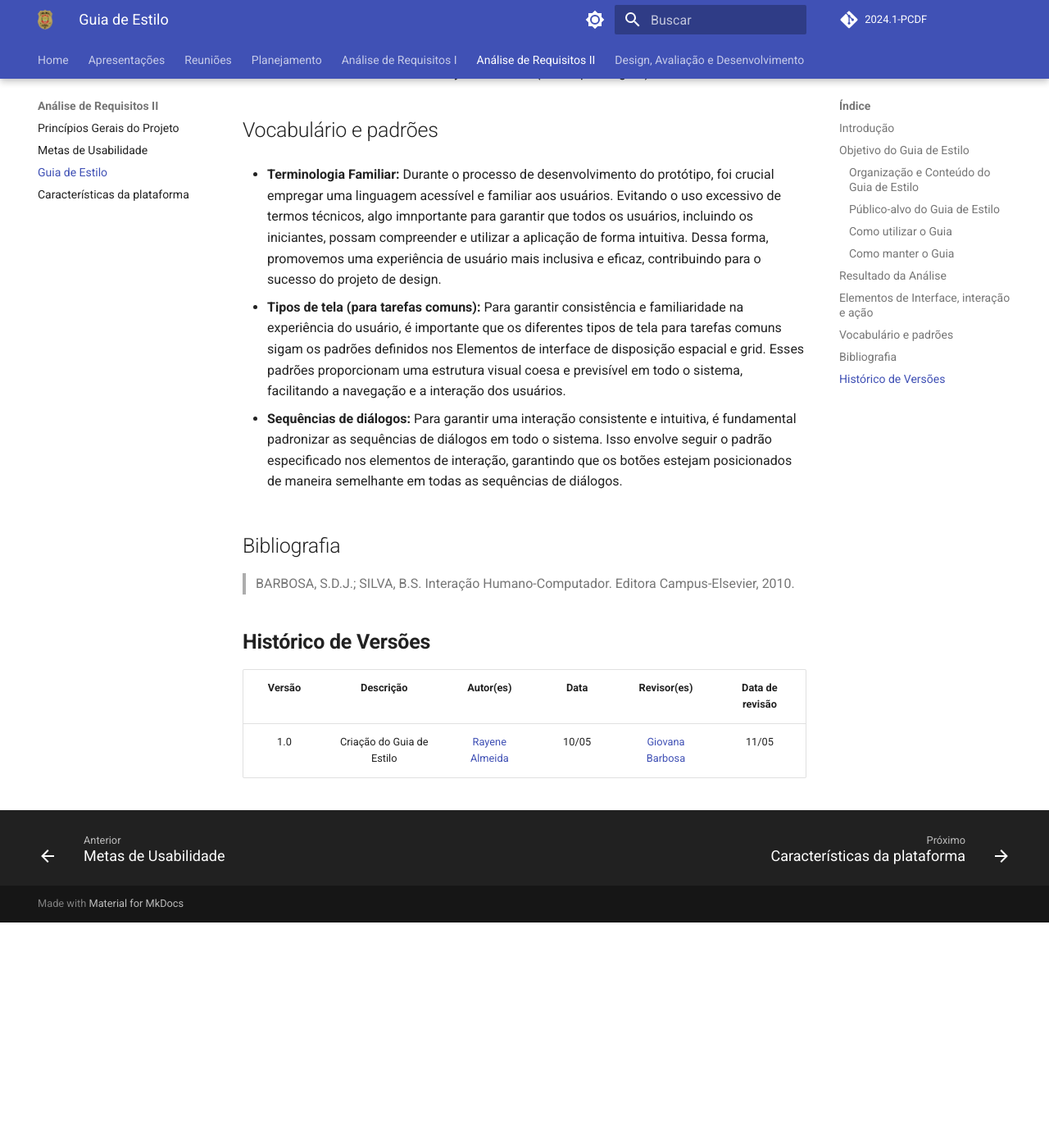
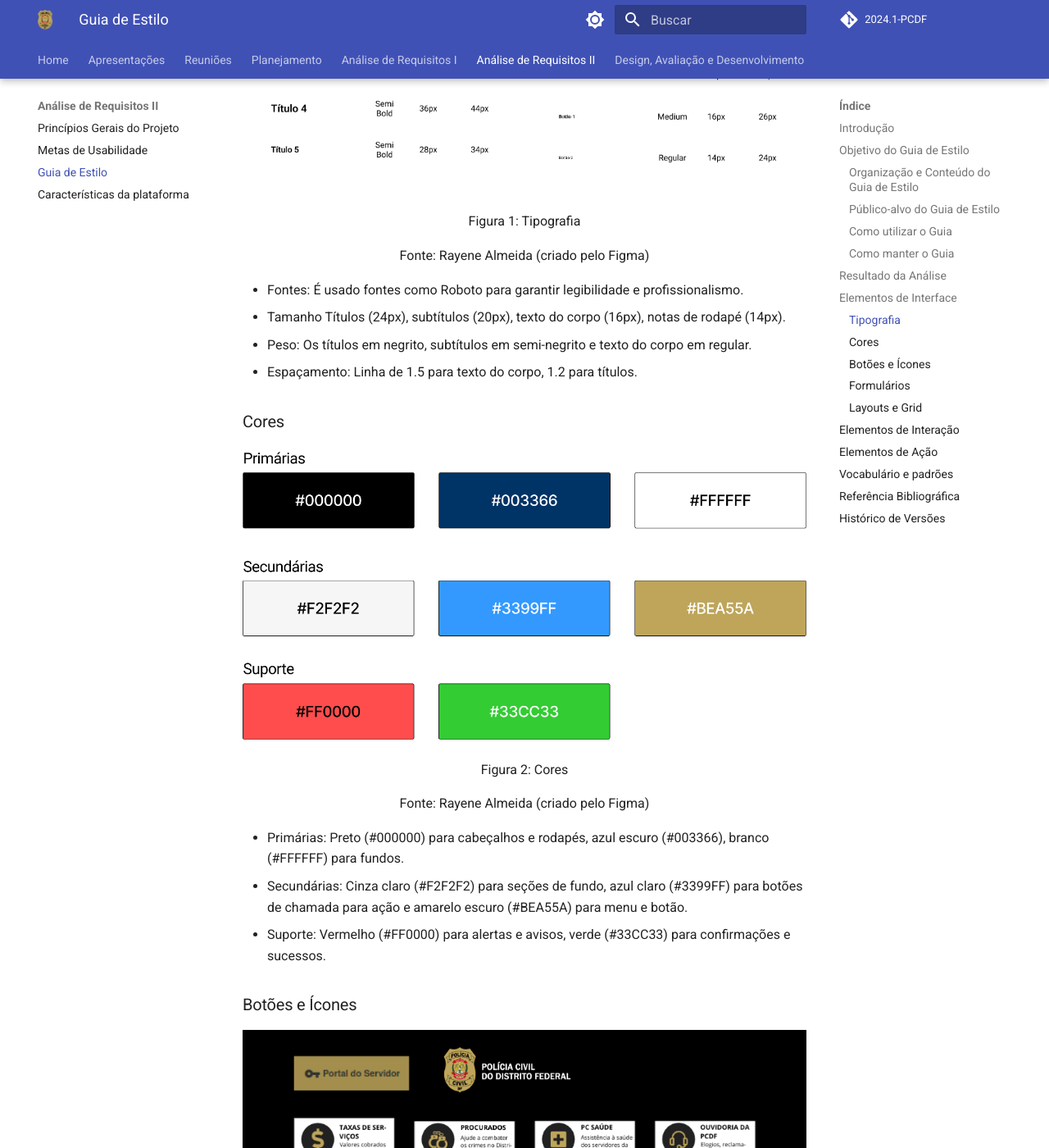
Before and after one commit to Interacao-Humano-Computador/2024.1-PCDF, an MkDocs documentation site: the page built from docs/analise_requisitos2/guia_estilo.md, in a window 1280 px wide and 1400 px high, scrolled down 2131 px. Shown: the whole window at 82% size. Built offline with MkDocs 1.6.1 and Material for MkDocs 9.7.7, drawn with Linux system fonts in a browser that asks for light colours; comment, search, counter and statistics services are not loaded; before the commit the page ends 3256 px from its top, so only the background shows below that; some of the changed text lies outside the part shown.

Commit message:
Correções iniciais guia de estilo

```diff
--- a/docs/analise_requisitos2/guia_estilo.md
+++ b/docs/analise_requisitos2/guia_estilo.md
@@ -25,17 +25,85 @@
 ## Resultado da Análise
 Os usuários acessam o site PCDF por diferentes dispositivos, computadores sendo eles desktops ou notebooks e dispositivos móveis. Neste contexto, é importante projetar e desenvolver a interface do site levando em consideração a responsividade.
 
-## Elementos de Interface, interação e ação
-Aqui se apresenta os elementos sobre design de telas, visualização de informações, disposição espacial e grid, elementos de interface, janelas, tipografia, símbolos, logo e cores que foram elaborados pela ferramenta Figma. Respresentados na Figura 1 abaixo:
-<div>
-    <p style="text-align: center">
-        <a href="https://www.figma.com/file/tccrBi93oA5K3m9AtjJLuk/Untitled?type=design&node-id=0%3A1&mode=design&t=dtWw4x4wgTHq9QT0-1">
-            <img src="../../assets/Analise_Requisitos/guiadeestilo.png" alt="ababaab" style="border-radius: 5%; width: 800px;"/>
-        </a>
-    </p>
-    <p style="text-align: center">Figura 1: Guia de estilo</p>
-    <p style="text-align: center">Fonte: Rayene Almeida (criado pelo Figma)</p>
+## Elementos de Interface
+Um guia de estilo de interfaceé um conjunto de padrões e diretrizes que garantem a consistência visual e funcional de uma aplicação ou website.
+
+### Tipografia
+
+<img title="a title" alt="janelas e Grid" src="../../assets/Analise_Requisitos/Tipografia.png" width="100%">
+<div align="center">
+<p style="text-align: center">Figura 1: Tipografia</p>
+<p style="text-align: center">Fonte: Rayene Almeida (criado pelo Figma)</p>
 </div>
+
+- Fontes: É usado fontes como Roboto para garantir legibilidade e profissionalismo.
+- Tamanho Títulos (24px), subtítulos (20px), texto do corpo (16px), notas de rodapé (14px).
+- Peso: Os títulos em negrito, subtítulos em semi-negrito e texto do corpo em regular.
+- Espaçamento: Linha de 1.5 para texto do corpo, 1.2 para títulos.
+
+
+### Cores
+
+<img title="a title" alt="janelas e Grid" src="../../assets/Analise_Requisitos/Cores.png" width="100%">
+<div align="center">
+<p style="text-align: center">Figura 2: Cores</p>
+<p style="text-align: center">Fonte: Rayene Almeida (criado pelo Figma)</p>
+</div>
+
+- Primárias: Preto (#000000) para cabeçalhos e rodapés, azul escuro (#003366), branco (#FFFFFF) para fundos.
+- Secundárias: Cinza claro (#F2F2F2) para seções de fundo, azul claro (#3399FF) para botões de chamada para ação e amarelo escuro (#BEA55A) para menu e botão.
+- Suporte: Vermelho (#FF0000) para alertas e avisos, verde (#33CC33) para confirmações e sucessos.
+
+### Botões e Ícones
+
+<img title="a title" alt="janelas e Grid" src="../../assets/Analise_Requisitos/botoes.png" width="100%">
+<div align="center">
+<p style="text-align: center">Figura 3: Botões</p>
+<p style="text-align: center">Fonte: Rayene Almeida (criado pelo Figma)</p>
+</div>
+
+Estilo: Bordas arredondadas com 4px de raio, sombra sutil para elevação.
+
+**Ícones:**Ícones lineares simples, utilizando a biblioteca FontAwesome ou similar. Tamanho 24px para ícones em botões, 20px para ícones em listas ou navegação.
+
+### Formulários
+
+<img title="a title" alt="janelas e Grid" src="../../assets/Analise_Requisitos/formulario.png" width="100%">
+<div align="center">
+<p style="text-align: center">Figura 4: Formulários</p>
+<p style="text-align: center">Fonte: site PCDF</p>
+</div>
+
+- Campos de Entrada: Bordas cinza claro (#CCCCCC), foco com borda azul (#3399FF).
+- Botões de Rádio e Caixas de Seleção: Azul escuro para itens selecionados, cinza para não selecionados.
+- Drop-downs: Fundo branco, borda cinza claro, setas em azul escuro.
+
+### Layouts e Grid
+
+- Estrutura: Grid de 12 colunas com espaçamento de 24px entre colunas.
+- Margens e Padding: Margens de 16px em dispositivos móveis, 24px em tablets, 32px em desktops.
+- Responsividade: Adaptável a diferentes tamanhos de tela com pontos de quebra específicos.
+<img title="a title" alt="janelas e Grid" src="../../assets/Analise_Requisitos/Grid1.png" width="100%">
+<div align="center">
+<p style="text-align: center">Figura 5: Grid página inicial</p>
+<p style="text-align: center">Fonte: Figma e site PCDF</p>
+</div>
+
+<img title="a title" alt="janelas e Grid" src="../../assets/Analise_Requisitos/Grid2.png" width="100%">
+<div align="center">
+<p style="text-align: center">Figura 6: Grid página de seleção</p>
+<p style="text-align: center">Fonte: Figma e site PCDF</p>
+</div>
+
+<img title="a title" alt="janelas e Grid" src="../../assets/Analise_Requisitos/Grid3.png" width="100%">
+<div align="center">
+<p style="text-align: center">Figura 7: Grid página de formulário</p>
+<p style="text-align: center">Fonte: Figma e site PCDF</p>
+</div>
+
+## Elementos de Interação
+
+## Elementos de Ação
 
 
 ## Vocabulário e padrões
@@ -46,11 +114,13 @@
 - **Sequências de diálogos:** Para garantir uma interação consistente e intuitiva, é fundamental padronizar as sequências de diálogos em todo o sistema. Isso envolve seguir o padrão especificado nos elementos de interação, garantindo que os botões estejam posicionados de maneira semelhante em todas as sequências de diálogos.
 
 
-## Bibliografia
+## Referência Bibliográfica
 > BARBOSA, S.D.J.; SILVA, B.S. Interação Humano-Computador. Editora Campus-Elsevier, 2010.
+> MARCUS, A. Graphic design for electronic documents and user interfaces. Association for Computing Machinery, New York, NY, USA, 1991.
 
 ## **Histórico de Versões**
 
 |     Versão       |     Descrição      |      Autor(es)      | Data           |  Revisor(es)          |Data de revisão|
 | :----------------------------------------------------------: | :-------------------------------: | :-------------------------------------------------: | :-------------------------------: |  :-------------------------------: | :-------------------------------: |
 | 1.0 | Criação do Guia de Estilo | [Rayene Almeida](https://github.com/rayenealmeida) | 10/05 | [Giovana Barbosa](https://github.com/gio221)   |11/05 |
+| 1.1 | Correção do Guia de Estilo | [Rayene Almeida](https://github.com/rayenealmeida) | 17/05 |   |  |
```
Also changed, not shown: docs/design/Nivel1/stroyboard/stroryboar.md (+2 -1 lines), docs/assets/Analise_Requisitos/Cores.png (added), docs/assets/Analise_Requisitos/Grid1.png (added), docs/assets/Analise_Requisitos/Grid2.png (added), docs/assets/Analise_Requisitos/Grid3.png (added), docs/assets/Analise_Requisitos/Tipografia.png (added), docs/assets/Analise_Requisitos/botoes.png (added), docs/assets/Analise_Requisitos/formulario.png (added).
